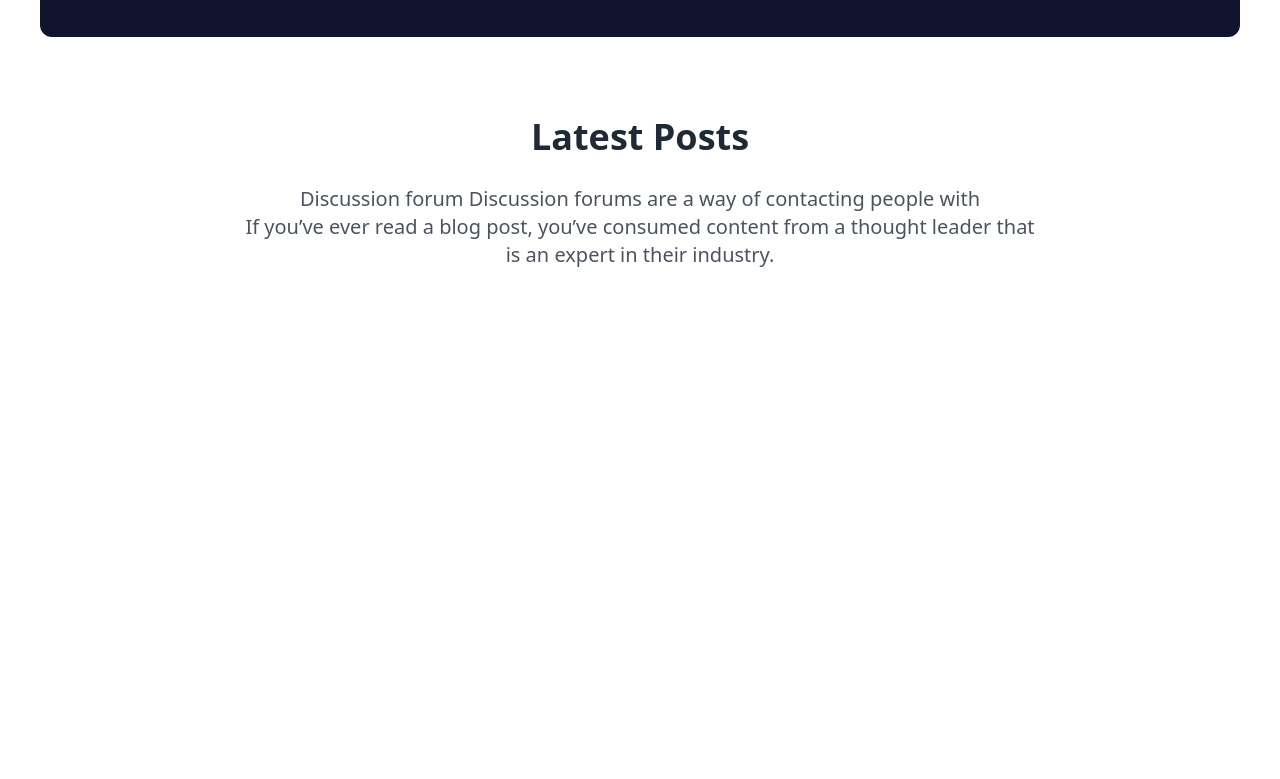
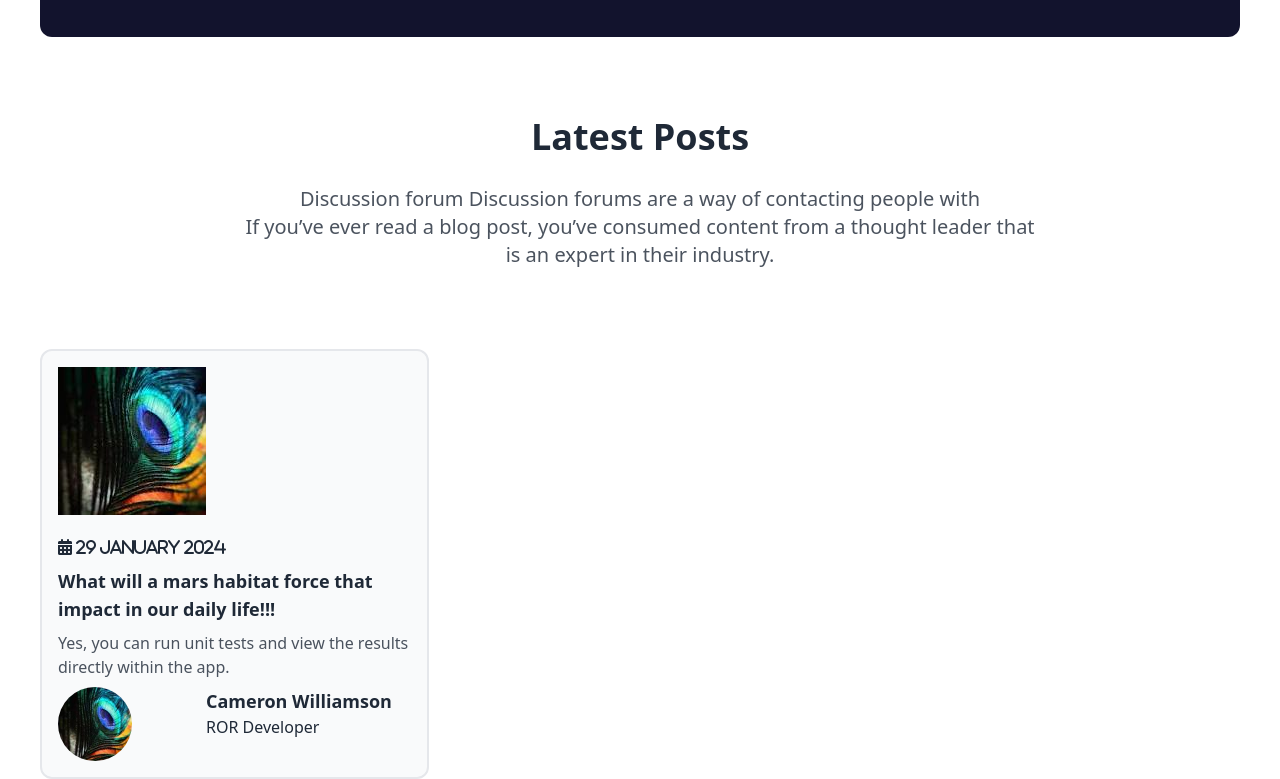
Before and after one commit to Masudur400/ReTro-Forum, a plain HTML site: page index.html in a window 1280 px wide. Shown: the part 1427-2206 px from the top of the page. Before the commit the page ends 1776 px from the top, so only its background shows below. Drawn offline with nearby package versions, Linux system fonts and the light colour scheme.

Commit message:
last update

```diff
--- a/index.html
+++ b/index.html
@@ -167,10 +167,28 @@
 
     <!-- latest post card  -->
     <section class="container mx-auto mt-20 px-5 lg:px-10">
-        <div>
-            <div>
-
+        <div class="grid grid-cols-1 lg:grid-cols-3 gap-4">
+           <div>
+            <div class="bg-gray-50 border-2 border-gray-200 rounded-xl p-4">
+                <div class="mb-5">
+                    <img src="images/panka.jfif" alt="">
+                </div>
+                <div class="space-y-2">
+                    <p><i class="fa-solid fa-calendar-days"> <span>29 January 2024</span></i></p>
+                    <h3 class="text-lg font-bold">What will a mars habitat force that impact in our daily life!!!</h3>
+                    <p class="text-base font-medium opacity-80">Yes, you can run unit tests and view the results directly within the app. </p>
+                </div>
+                <div class="flex mt-2">
+                    <div>
+                        <img class="w-2/4 rounded-full" src="images/panka.jfif" alt="">
+                    </div>
+                    <div>
+                        <p class="text-base lg:text-lg font-bold">Cameron Williamson</p>
+                        <p class="text-base">ROR Developer</p>
+                    </div>
             </div>
+            </div>
+           </div>
         </div>
     </section>
 
```
